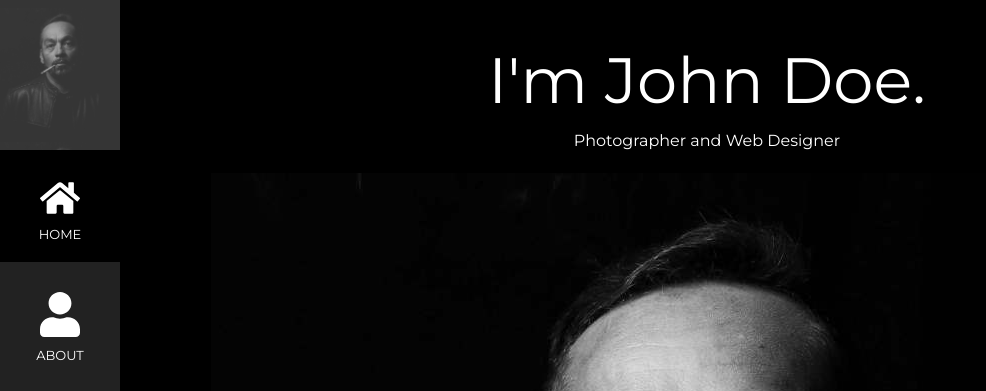
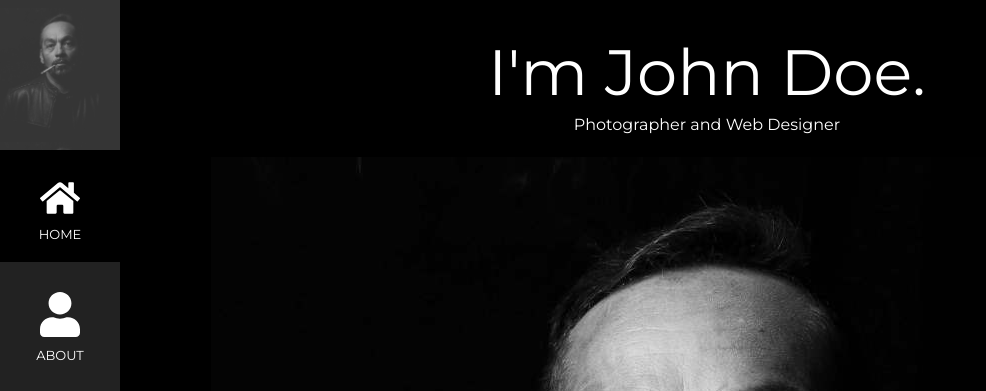
Before and after one commit to DaniCodex/plantilla-web-interfaz-dark, a plain HTML site: page index.html in a window 1280 px wide. Shown: the top 391 px of the page, without its empty margins (0-986 px from the left). Drawn offline with Linux system fonts and the light colour scheme.

Commit message:
style change

```diff
--- a/style.css
+++ b/style.css
@@ -54,7 +54,7 @@ h1 {
     font-weight: 400;
     text-align: center;
     color: #fff;
-    line-height: 9.6rem;
+    line-height: 8rem;
 }
 h1 > span {
     display: none;
```
